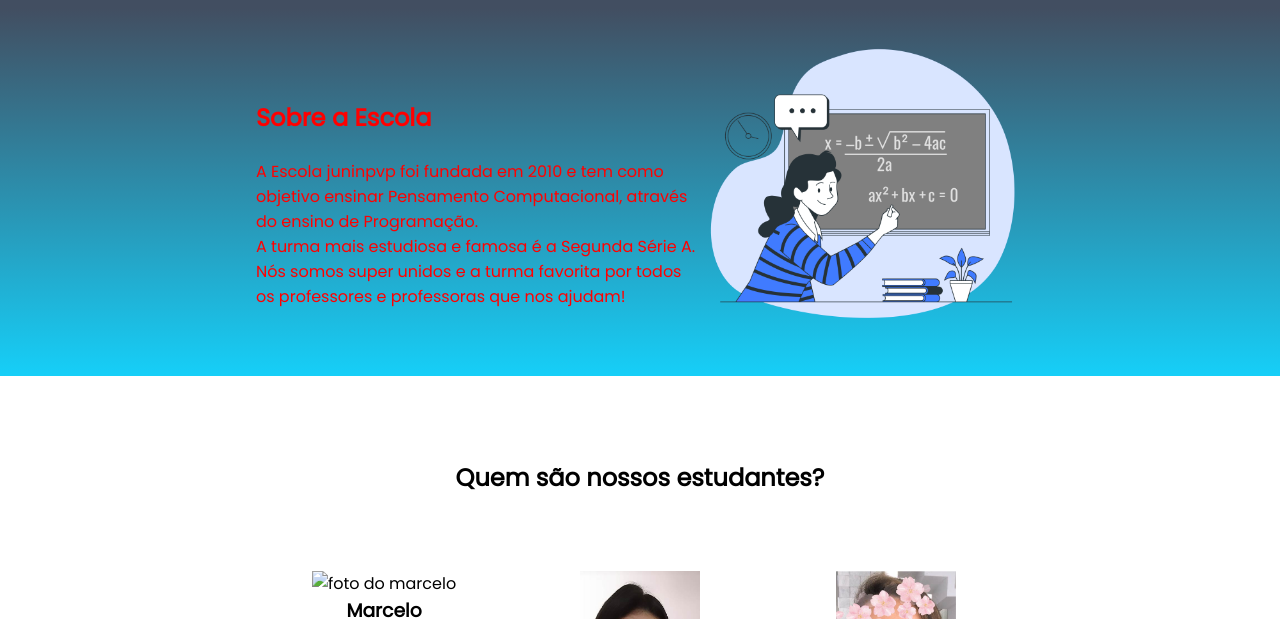
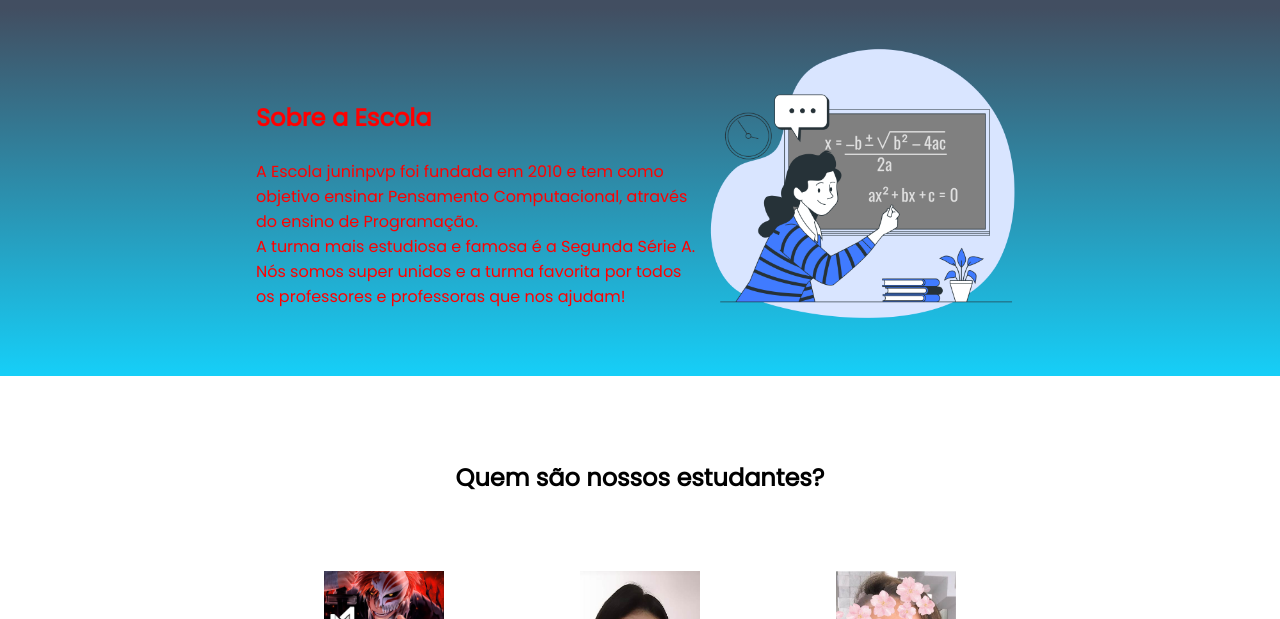
Before and after one commit to gladioskatana/juninpvp, a plain HTML site: page index.html in a window 1280 px wide. Shown: the part 69-688 px from the top of the page. Drawn offline with Linux system fonts and the light colour scheme.

Commit message:
Update index.html

```diff
--- a/index.html
+++ b/index.html
@@ -31,7 +31,7 @@
         <div class="estudante-todos">
         <span></span>
         <div class="estudante-div">
-            <img class="estudante-imagem" src="Marcelo.jpeg" alt="foto do marcelo">
+            <img class="estudante-imagem" src="ichigo.jpg" alt="foto do marcelo">
             <h3 class="estudante-nome">Marcelo</h3>
             <a href="https://github.com/marcelopaludetto"><img class="estudante-icone" src="github.png" alt="icone github"></a>
             <a href="https://linkedin.com/marcelopaludetto"><img class="estudante-icone" src="linkedin.png" alt="icone linkedin"></a>
```
